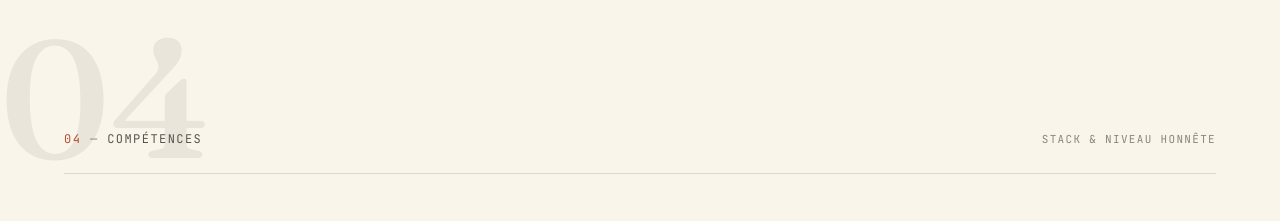
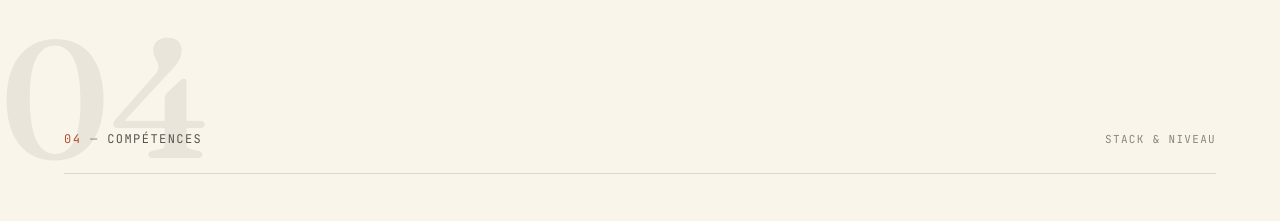
Before and after one commit to arthurreynet/Portfolio, a Next.js app: page / in a window 1280 px wide. Shown: the part 3900-4121 px from the top of the page. Built offline with nearby package versions, Linux system fonts and the light colour scheme; no server answers.

Commit message:
fix(competences): retire 'honnête' du sub-label desktop (#12)
'Stack & niveau honnête' → 'Stack & niveau'. Le mot 'honnête'
sonnait self-conscious sur un portfolio pro.

```diff
--- a/src/components/Competences.tsx
+++ b/src/components/Competences.tsx
@@ -68,7 +68,7 @@ export function Competences() {
             <span className="text-ink-mute">Compétences</span>
           </p>
           <p className="hidden font-mono text-[11px] uppercase tracking-[0.12em] text-ink-faint md:block">
-            Stack &amp; niveau honnête
+            Stack &amp; niveau
           </p>
         </motion.header>
 
```
